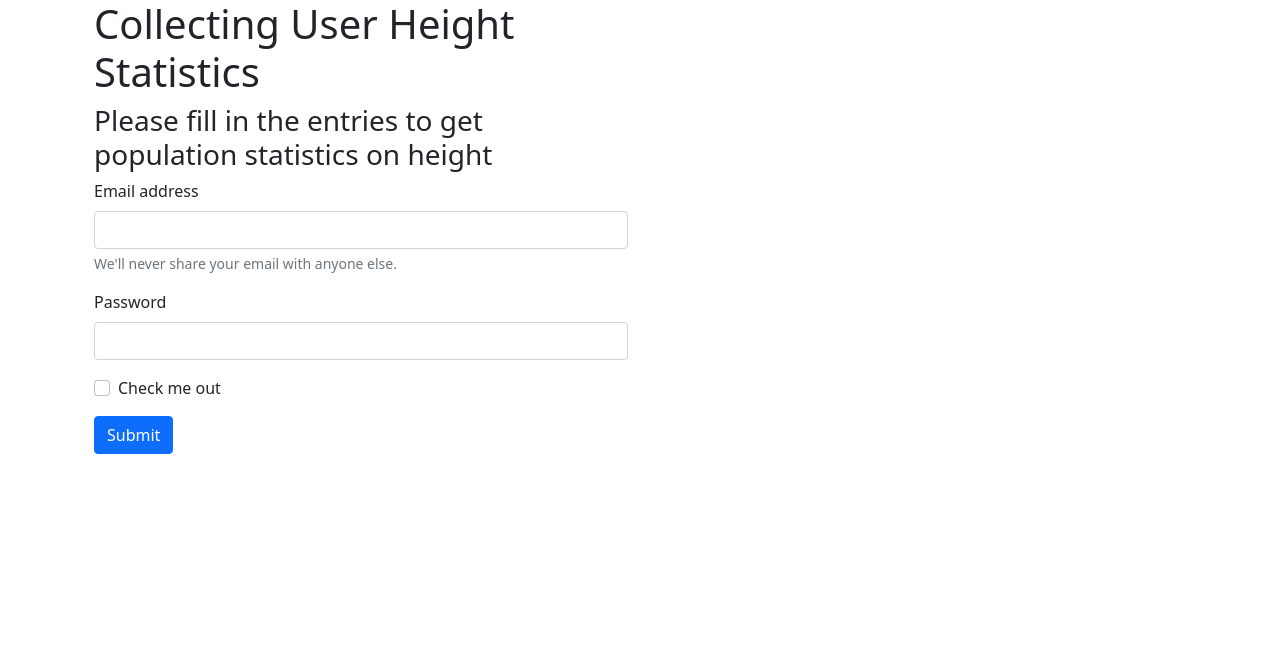
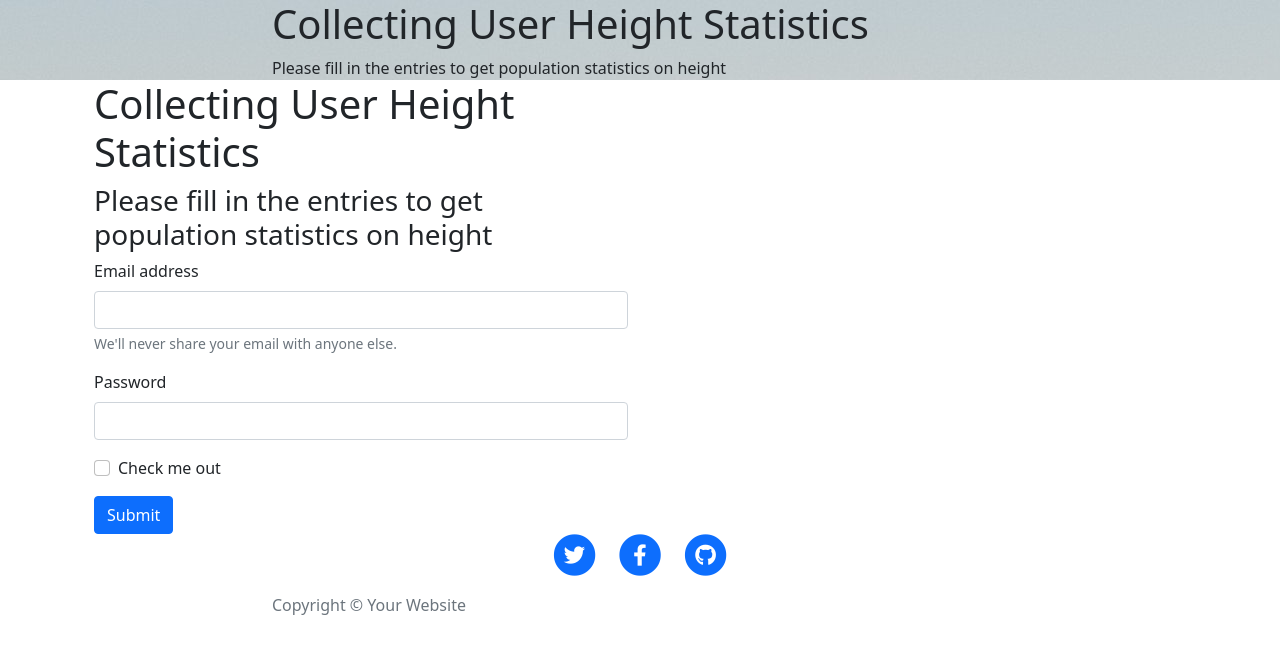
Before and after one commit to simonjvardy/python_flask_postresql_app, a Python web app: template templates/user_form.html in a window 1280 px wide. Shown: the top 654 px of the page. Run offline with Jinja, Linux system fonts and the light colour scheme; the template is opened without the code that fills it, so the values that code supplies are empty.

Commit message:
Dev: update base.html template by adding a title block and footer

```diff
--- a/templates/base.html
+++ b/templates/base.html
@@ -4,6 +4,13 @@
         <!-- Required meta tags -->
         <meta charset="utf-8" />
         <meta name="viewport" content="width=device-width, initial-scale=1" />
+
+        <!-- Font Awesome -->
+        <link
+            rel="stylesheet"
+            href="https://cdnjs.cloudflare.com/ajax/libs/font-awesome/5.15.2/css/all.min.css"
+            integrity="sha512-HK5fgLBL+xu6dm/Ii3z4xhlSUyZgTT9tuc/hSrtw6uzJOvgRr2a9jyxxT1ely+B+xFAmJKVSTbpM/CuL7qxO8w=="
+            crossorigin="anonymous"/>
 
         <!-- Bootstrap CSS -->
         <link
@@ -17,17 +24,76 @@
         <title>Python Flask App</title>
     </head>
     <body>
+
+        <!-- Page Header -->
+        <header class="masthead" style="background-image: url('../static/img/pexels-abdullah-ghatasheh-1631677.jpg')">
+            <div class="overlay"></div>
+            <div class="container">
+                <div class="row">
+                    <div class="col-lg-8 col-md-10 mx-auto">
+                        <div class="site-heading">
+                            <h1>Collecting User Height Statistics</h1>
+                            <span class="subheading">
+                                Please fill in the entries to get population statistics on height
+                            </span>
+                        </div>
+                    </div>
+                </div>
+            </div>
+        </header>
+
+        <!-- Main Content -->
         <main class="container">
             {% block content %}
             {% endblock %}
         </main>
 
+        <!-- Footer -->
+        <footer>
+            <div class="container">
+                <div class="row">
+                    <div class="col-lg-8 col-md-10 mx-auto">
+                        <ul class="list-inline text-center">
+                            <li class="list-inline-item">
+                                <a href="#">
+                                    <span class="fa-stack fa-lg">
+                                        <i class="fas fa-circle fa-stack-2x"></i>
+                                        <i class="fab fa-twitter fa-stack-1x fa-inverse"></i>
+                                    </span>
+                                </a>
+                            </li>
+                            <li class="list-inline-item">
+                                <a href="#">
+                                    <span class="fa-stack fa-lg">
+                                        <i class="fas fa-circle fa-stack-2x"></i>
+                                        <i class="fab fa-facebook-f fa-stack-1x fa-inverse"></i>
+                                    </span>
+                                </a>
+                            </li>
+                            <li class="list-inline-item">
+                                <a href="#">
+                                    <span class="fa-stack fa-lg">
+                                        <i class="fas fa-circle fa-stack-2x"></i>
+                                        <i class="fab fa-github fa-stack-1x fa-inverse"></i>
+                                    </span>
+                                </a>
+                            </li>
+                        </ul>
+                        <p class="copyright text-muted">Copyright &copy; Your Website <span id="copyright"></span></p>
+                    </div>
+                </div>
+            </div>
+        </footer>
+
         <!-- Bootstrap Bundle with Popper -->
         <script
             src="https://cdn.jsdelivr.net/npm/bootstrap@5.0.2/dist/js/bootstrap.bundle.min.js"
             integrity="sha384-MrcW6ZMFYlzcLA8Nl+NtUVF0sA7MsXsP1UyJoMp4YLEuNSfAP+JcXn/tWtIaxVXM"
-            crossorigin="anonymous"
-        ></script>
+            crossorigin="anonymous">
+        </script>
+        <script>
+            $("#copyright").text(new Date().getFullYear());
+        </script>
         {% block scripts %}
         {% endblock %}
     </body>
```
Also changed, not shown: README.md, static/img/pexels-abdullah-ghatasheh-1631677.jpg (added).
